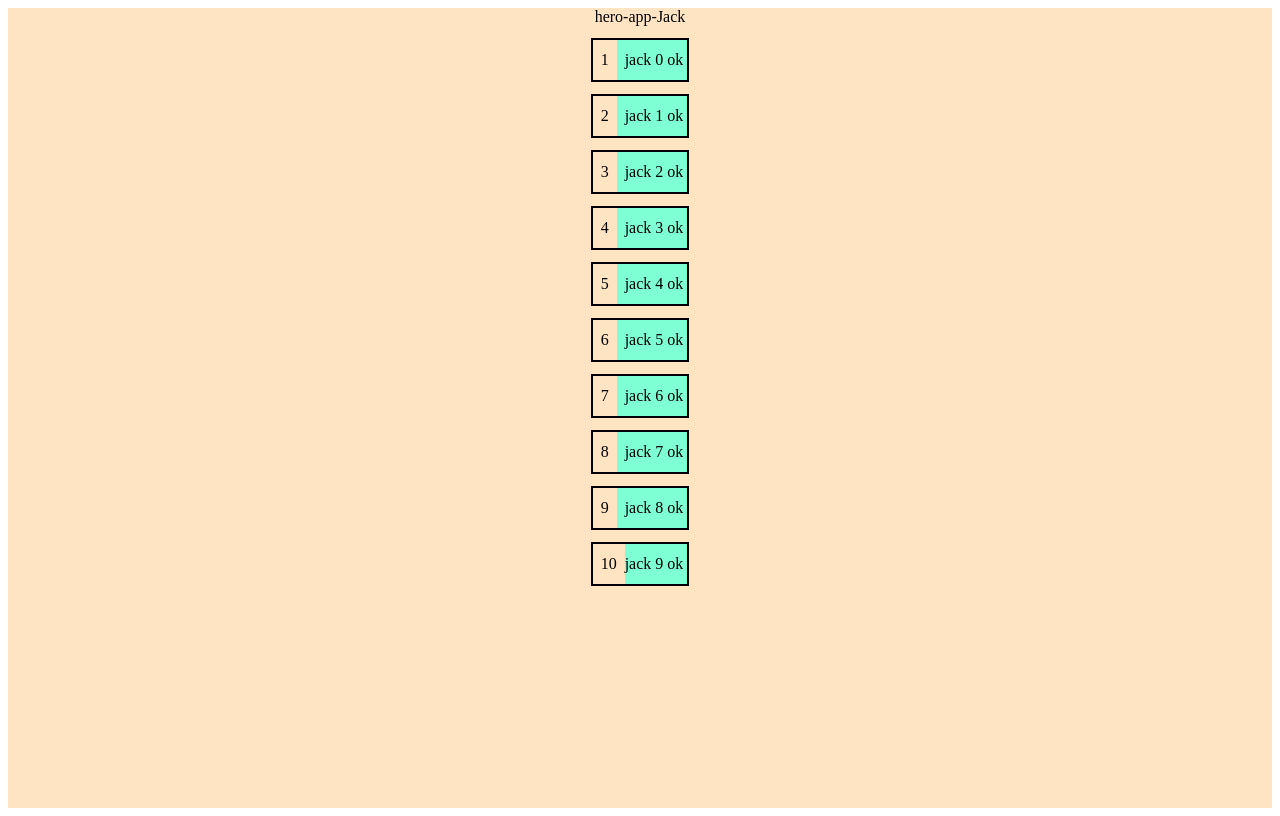
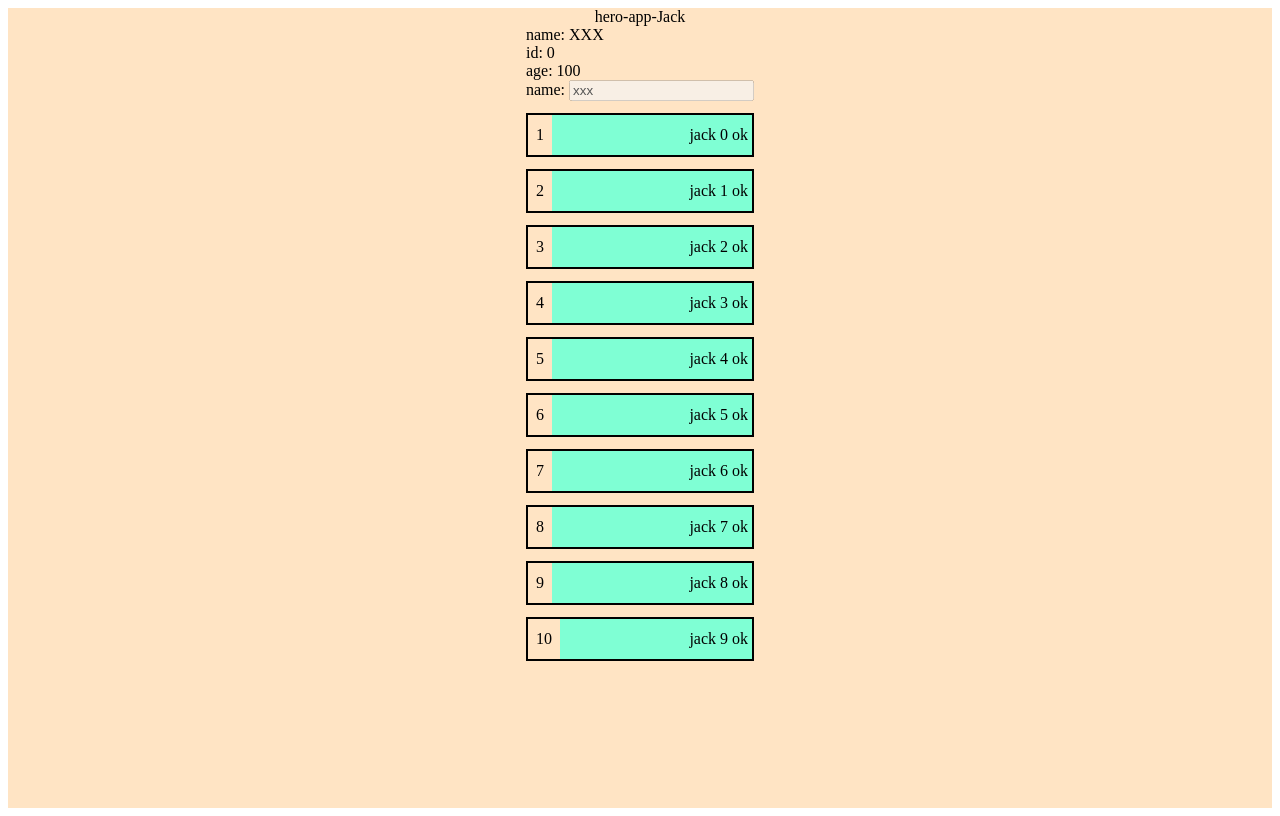
Before and after one commit to FlowerGrowers/hero-app, an Angular app: page / in a window 1280 px wide. Built offline with nearby package versions, Linux system fonts and the light colour scheme.

Commit message:
feat: 添加一些选中英雄时的样式

```diff
--- a/src/app/heroes/heroes.component.css
+++ b/src/app/heroes/heroes.component.css
@@ -20,3 +20,8 @@
   padding-left: 8px;
   text-align: center;
 }
+
+.selected {
+  box-shadow: 2px 2px 0px rgba(0, 0, 0, 0.4);
+  background-color: aliceblue;
+}
--- a/src/app/heroes/heroes.component.html
+++ b/src/app/heroes/heroes.component.html
@@ -7,13 +7,23 @@
   <div>
     <label>
       name:
-      <input type="text" [(ngModel)]="selectedHero.name" placeholder="name" />
+      <input
+        [disabled]="selectedHero.id === 0"
+        type="text"
+        [(ngModel)]="selectedHero.name"
+        placeholder="name"
+      />
     </label>
   </div>
 </div>
 
 <ul class="heroList">
-  <li class="heroItem" *ngFor="let hero of heroList" (click)="changeHero(hero)">
+  <li
+    class="heroItem"
+    [class.selected]="hero === selectedHero"
+    *ngFor="let hero of heroList"
+    (click)="changeHero(hero)"
+  >
     <span class="heroId">{{ hero.id }}</span>
     <span class="heroName">{{ hero.name }}</span>
   </li>
--- a/src/app/heroes/heroes.component.ts
+++ b/src/app/heroes/heroes.component.ts
@@ -9,7 +9,11 @@ import heroList from '../heroList';
 })
 export class HeroesComponent implements OnInit {
   public hero: Hero = { name: 'JackWorld', age: 18, id: 1 };
-  public selectedHero: Hero;
+  public selectedHero: Hero = {
+    id: 0,
+    name: 'xxx',
+    age: 100,
+  };
 
   public heroList = heroList;
   constructor() {}
```
